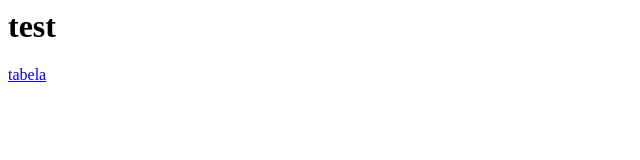
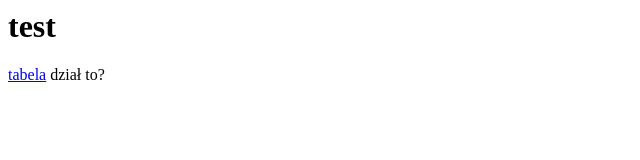
Before and after one commit to oktrab/Generator-Ligowej-Tabeli, a plain HTML site: page index.html in a window 1280 px wide. Shown: the full height of the page, 0-640 px from the left. Drawn offline with Linux system fonts and the light colour scheme.

Commit message:
Update index.html

```diff
--- a/index.html
+++ b/index.html
@@ -7,6 +7,7 @@
 <body>
     <h1>test</h1>
     <a href="tabela.svg">tabela</a>
+    dział to?
 </body>
 
 </html>
```
